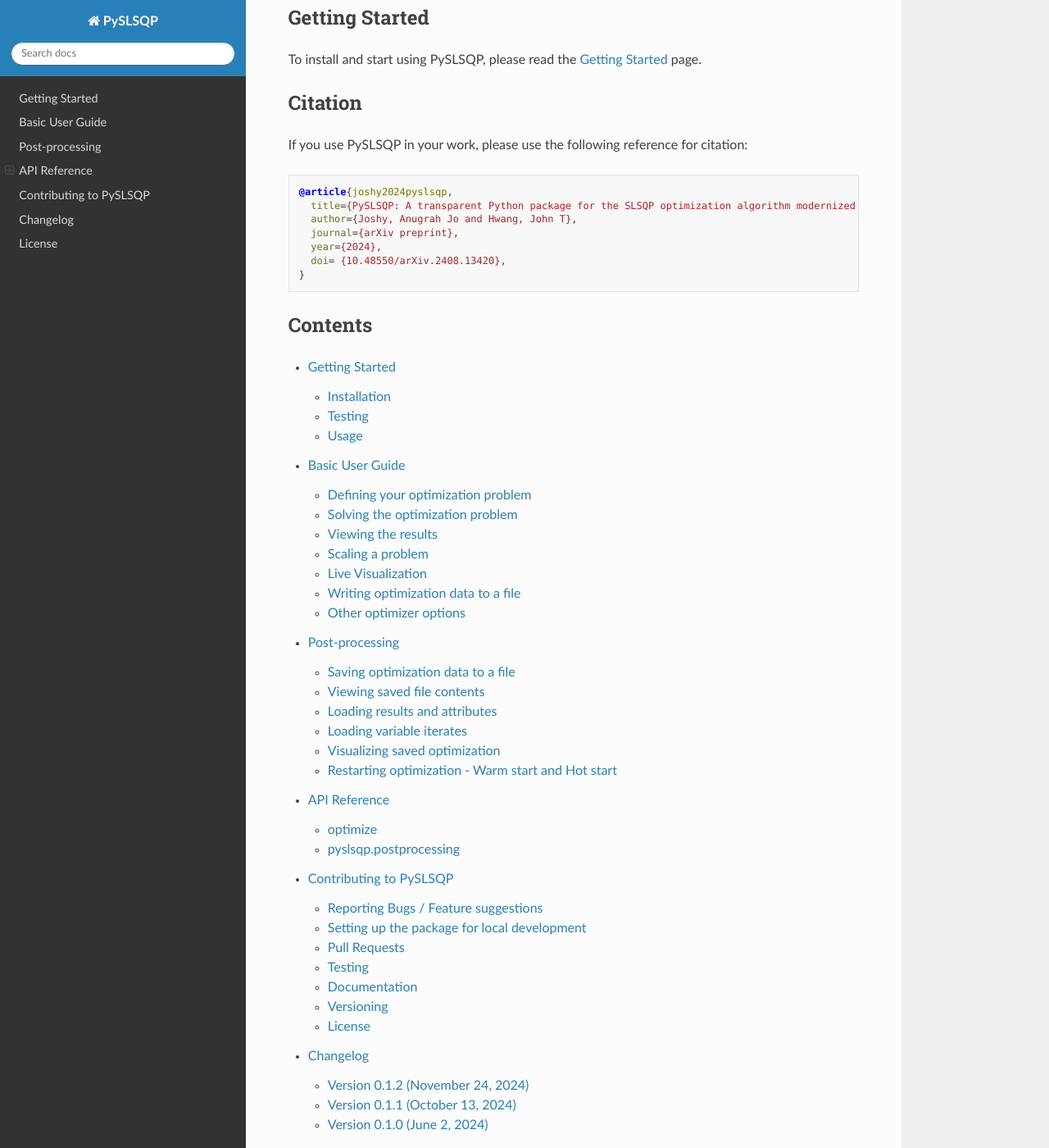
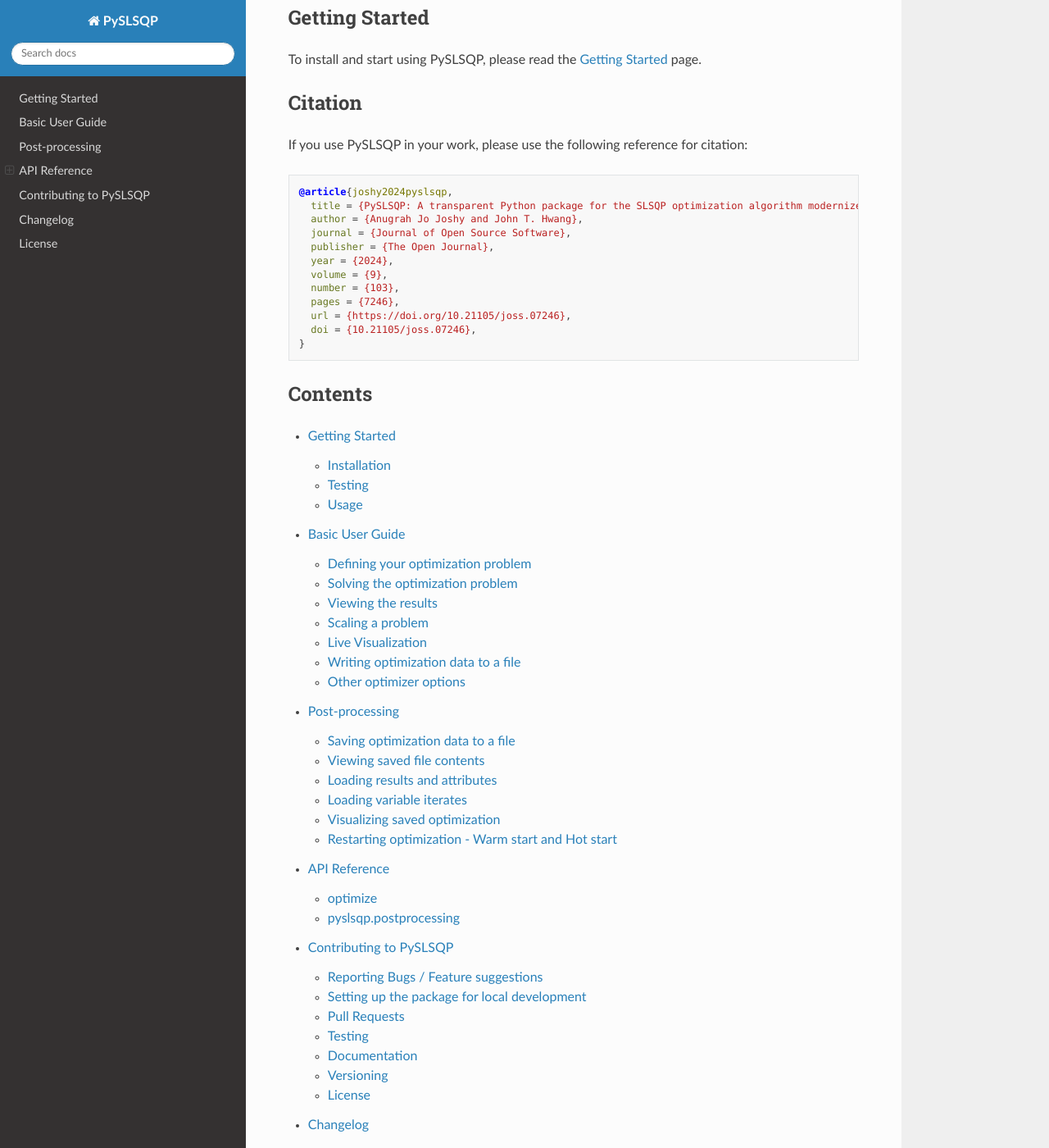
Before and after one commit to anugrahjo/PySLSQP, a Sphinx documentation site: the page built from docs/index.md, in a window 1280 px wide and 1400 px high, scrolled down 974 px. Shown: the whole window at 82% size. Built offline with Sphinx 7.4.7 and the Read the Docs theme 3.1.0, drawn with Linux system fonts in a browser that asks for light colours; cross-references to code outside the pages are shown as plain code; some of the changed text lies outside the part shown.

Commit message:
Update published paper, citation, and version number for new release.

````diff
--- a/docs/src/welcome.md
+++ b/docs/src/welcome.md
@@ -51,11 +51,16 @@
 
 ```bibtex
 @article{joshy2024pyslsqp,
-  title={PySLSQP: A transparent Python package for the SLSQP optimization algorithm modernized with utilities for visualization and post-processing},
-  author={Joshy, Anugrah Jo and Hwang, John T},
-  journal={arXiv preprint},
-  year={2024},
-  doi= {10.48550/arXiv.2408.13420},
+  title = {PySLSQP: A transparent Python package for the SLSQP optimization algorithm modernized with utilities for visualization and post-processing},
+  author = {Anugrah Jo Joshy and John T. Hwang},
+  journal = {Journal of Open Source Software},
+  publisher = {The Open Journal},
+  year = {2024},
+  volume = {9},
+  number = {103},
+  pages = {7246},
+  url = {https://doi.org/10.21105/joss.07246},
+  doi = {10.21105/joss.07246},
 }
 ```
 
--- a/pyslsqp/__init__.py
+++ b/pyslsqp/__init__.py
@@ -1,3 +1,3 @@
-__version__ = '0.1.2'
+__version__ = '0.1.3'
 
 from pyslsqp.main import optimize, get_default_options
````
Also changed, not shown: README.md (+10 -5 lines), docs/src/changelog.md (+6 -0 lines), release_notes.md (+6 -0 lines), 1 other file.
